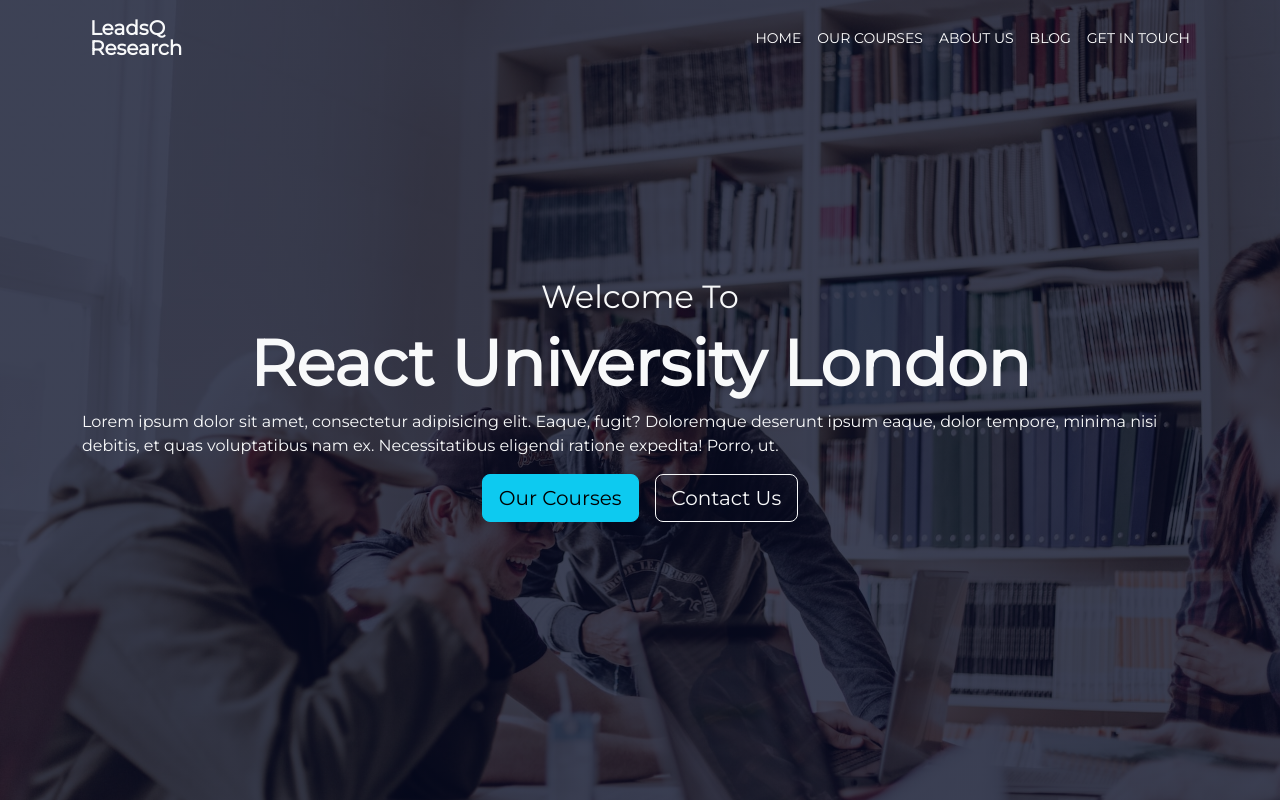
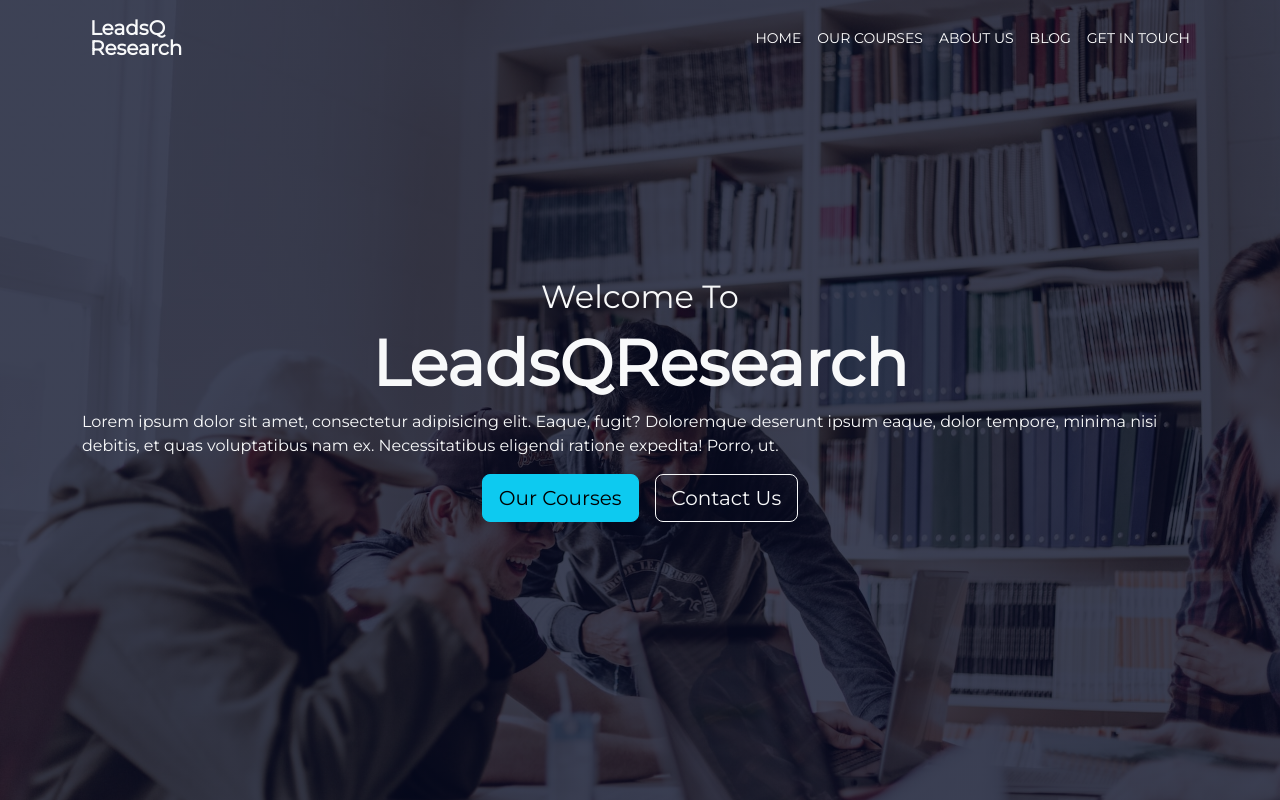
Before and after one commit to AkshayRamtekeDev/leadQResearch, a React (Create React App) app: page / in a window 1280 px wide. Shown: the top 800 px of the page. Built offline with nearby package versions, Linux system fonts and the light colour scheme; the HTML template or start-up script is replaced by a standard one.

Commit message:
public folder added

```diff
--- a/package.json
+++ b/package.json
@@ -1,5 +1,4 @@
 {
-  "homepage": "https://akshayramteketech.github.io/leadsQResearch",
   "name": "leadQResearch",
   "version": "0.1.0",
   "private": true,
--- a/src/pages/Home/Home.jsx
+++ b/src/pages/Home/Home.jsx
@@ -36,7 +36,7 @@ function Home() {
         <header className='h-100 min-vh-100 d-flex align-items-center text-light'>
             <div className='container d-flex flex-column align-items-center'>
                 <h2>Welcome To</h2>
-                <h1 className='text-center fw-semibold'>React University London</h1>
+                <h1 className='text-center fw-semibold'>LeadsQResearch</h1>
                 <p>Lorem ipsum dolor sit amet, consectetur adipisicing elit. Eaque, fugit? Doloremque deserunt ipsum eaque, dolor tempore, minima nisi debitis, et quas voluptatibus nam ex. Necessitatibus eligendi ratione expedita! Porro, ut.</p>
                 <div className='d-flex flex-column flex-sm-row align-items-center'>
                     <Link to="/courses">
```
